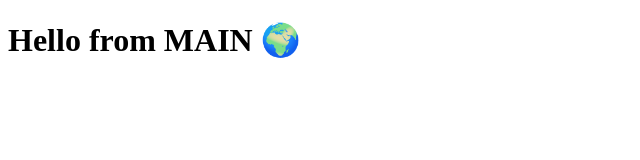
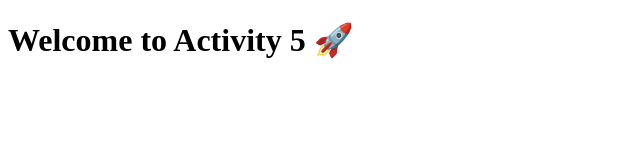
Before and after one commit to colarteirene4-hub/IreneRepo2, a plain HTML site: page index.html in a window 1280 px wide. Shown: the whole page, without its empty margins (0-640 px from the left). Drawn offline with Linux system fonts and the light colour scheme.

Commit message:
Add Activity5

```diff
--- a/index.html
+++ b/index.html
@@ -1,5 +1,5 @@
 <!DOCTYPE html>
 <html>
-  <head><title>Main Branch</title></head>
-  <body><h1>Hello from MAIN 🌍</h1></body>
+  <head><title>Activity 5</title></head>
+  <body><h1>Welcome to Activity 5 🚀</h1></body>
 </html>
```
